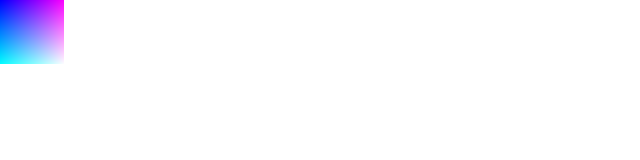
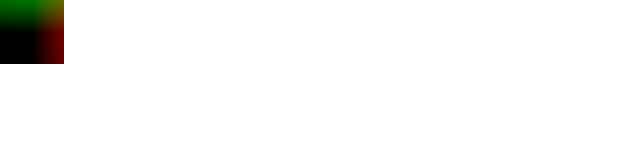
Before and after one commit to pnlybubbles/sass-compile-time-raytracer, a website: page public/index.html in a window 1280 px wide. Shown: the whole page, without its empty margins (0-640 px from the left). Drawn offline with nearby package versions, Linux system fonts and the light colour scheme; files that its build step writes are made by us from their sources.

Commit message:
Implements vector.

```diff
--- a/src/main.scss
+++ b/src/main.scss
@@ -1,13 +1,21 @@
 @import './image/image';
 @import './constant';
+@import './math/vector';
 
 @function main() {
   $data: ();
-  @for $y from 0 through $height - 1 {
+  @for $top from 0 through $height - 1 {
     $row: ();
-    @for $x from 0 through $width - 1 {
-      $vector: ($x / $width, $y / $height, 1);
-      $row: append($row, $vector);
+    @for $left from 0 through $width - 1 {
+      $x: $left;
+      $y: $height - $top;
+      $ray-origin: (0, 0, 0.5);
+      $ray-direction: normalize((
+        $x / $width - 0.5,
+        $y / $height - 0.5,
+        -1.0,
+      ));
+      $row: append($row, $ray-direction);
     }
     $data: append($data, $row);
   }
--- /dev/null
+++ b/src/math/func.scss
@@ -0,0 +1,10 @@
+// http://www.antimath.info/css/sass-sqrt-function/
+@function sqrt($r) {
+  $x0: 1;
+  $x1: $x0;
+  @for $i from 1 through 10 {
+    $x1: $x0 - ($x0 * $x0 - abs($r)) / (2 * $x0);
+    $x0: $x1;
+  }
+  @return $x1;
+}
--- /dev/null
+++ b/src/math/vector.scss
@@ -0,0 +1,52 @@
+@import './func';
+
+@function add($v1, $v2) {
+  @return (
+    nth($v1, 1) + nth($v2, 1),
+    nth($v1, 2) + nth($v2, 2),
+    nth($v1, 3) + nth($v2, 3)
+  );
+}
+
+@function sub($v1, $v2) {
+  @return (
+    nth($v1, 1) - nth($v2, 1),
+    nth($v1, 2) - nth($v2, 2),
+    nth($v1, 3) - nth($v2, 3)
+  );
+}
+
+@function mul($v, $s) {
+  @return (
+    nth($v, 1) * $s,
+    nth($v, 2) * $s,
+    nth($v, 3) * $s
+  );
+}
+
+@function div($v, $s) {
+  @return (
+    nth($v, 1) / $s,
+    nth($v, 2) / $s,
+    nth($v, 3) / $s
+  );
+}
+
+@function dot($v1, $v2) {
+  @return
+    nth($v1, 1) * nth($v2, 1)
+    + nth($v1, 2) * nth($v2, 2)
+    + nth($v1, 3) * nth($v2, 3);
+}
+
+@function sqr-norm($v) {
+  @return dot($v, $v);
+}
+
+@function norm($v) {
+  @return sqrt(sqr-norm($v));
+}
+
+@function normalize($v) {
+  @return div($v, norm($v));
+}
```
